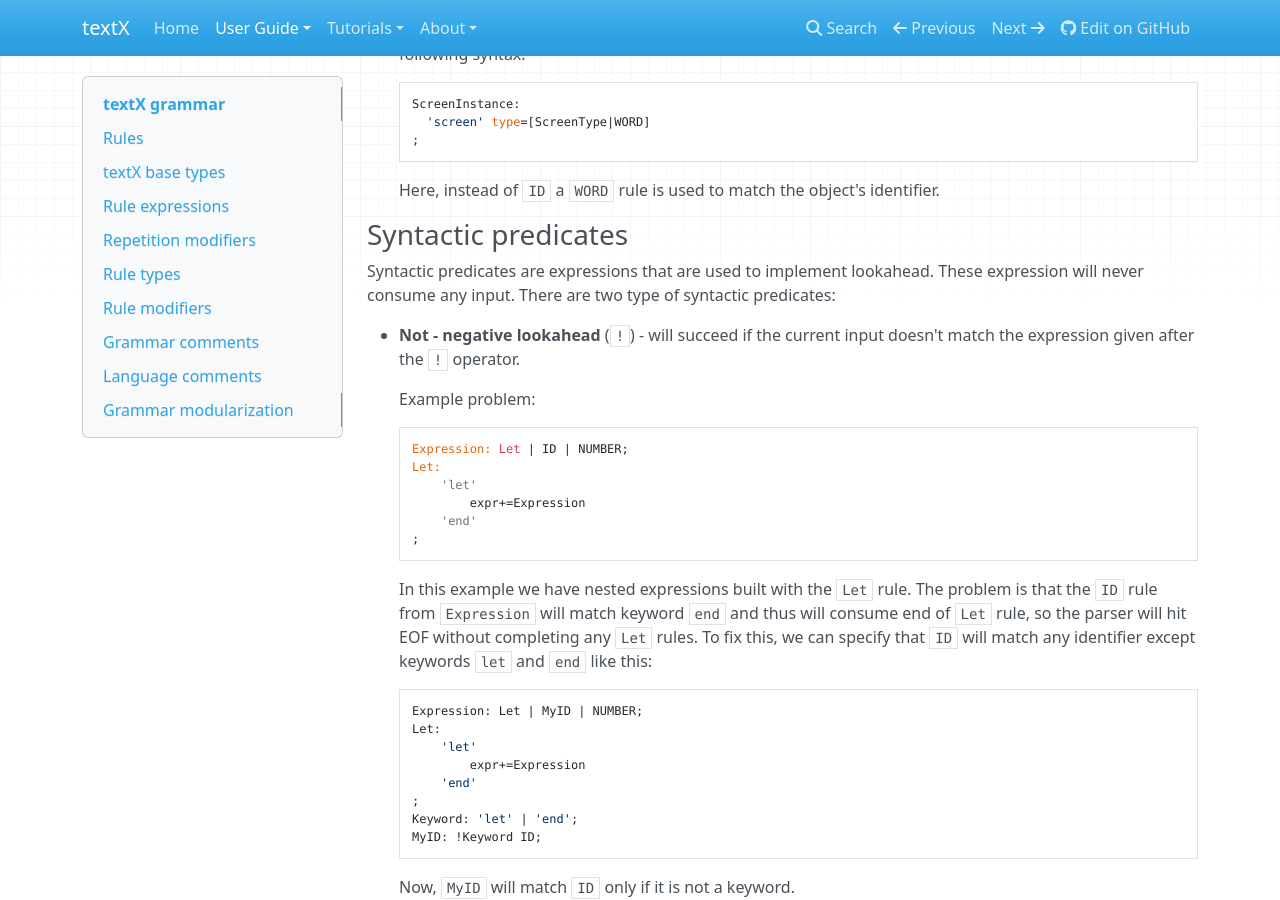
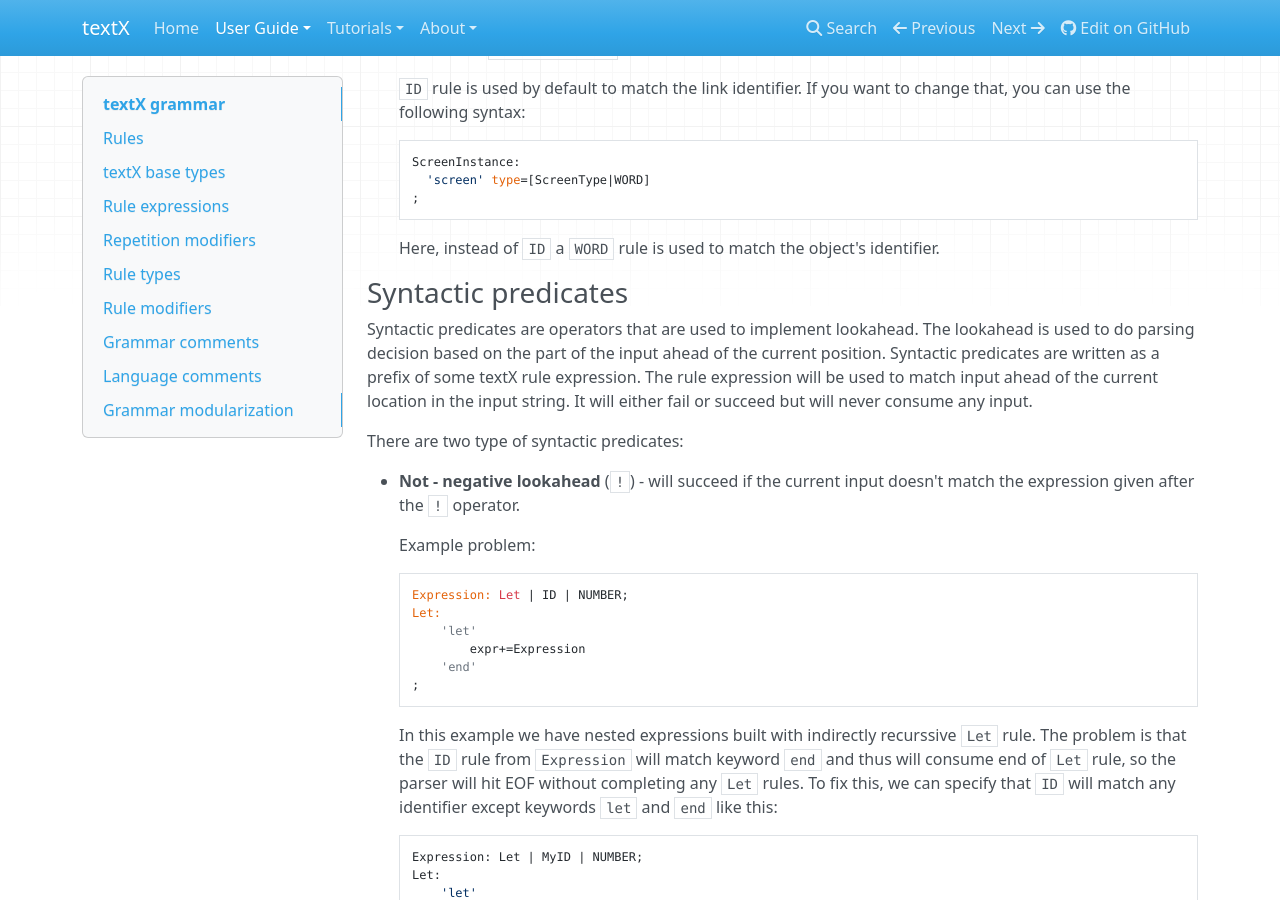
Before and after one commit to textX/textX, an MkDocs documentation site: the page built from docs/grammar.md, in a window 1280 px wide and 900 px high, scrolled down 7788 px. Built offline with MkDocs 1.6.1, drawn with Linux system fonts in a browser that asks for light colours; nearby versions of some CDN libraries; old or Windows-style settings are respelled for this version of MkDocs; some of the changed text lies outside the part shown.

Commit message:
Improvements and addition to docs.

```diff
--- a/docs/grammar.md
+++ b/docs/grammar.md
@@ -109,9 +109,13 @@
 
     Here are few example of regex matches:
 
-        /\s*/
+        /\d*/
+        /\d{3,4}-\d{3}/
         /[-\w]*\b/
         /[^}]*/
+
+  For more information on Regular Expression in Python see [Regular Expression
+  HOWTO](https://docs.python.org/3/howto/regex.html).
 
 
 ### Sequence
@@ -382,9 +386,14 @@
 
 ### Syntactic predicates
 
-Syntactic predicates are expressions that are used to implement lookahead. These
-expression will never consume any input. There are two type of syntactic
-predicates:
+Syntactic predicates are operators that are used to implement lookahead. The
+lookahead is used to do parsing decision based on the part of the input ahead
+of the current position. Syntactic predicates are written as a prefix of some
+textX rule expression. The rule expression will be used to match input ahead
+of the current location in the input string. It will either fail or succeed but
+will never consume any input.
+
+There are two type of syntactic predicates:
 
 * **Not - negative lookahead** (`!`) - will succeed if the current input doesn't
   match the expression given after the `!` operator.
@@ -398,11 +407,12 @@
             'end'
         ;
 
-    In this example we have nested expressions built with the `Let` rule. The problem
-    is that the `ID` rule from `Expression` will match keyword `end` and thus will
-    consume end of `Let` rule, so the parser will hit EOF without completing any
-    `Let` rules. To fix this, we can specify that `ID` will match any identifier
-    except keywords `let` and `end` like this:
+    In this example we have nested expressions built with indirectly recurssive
+    `Let` rule. The problem is that the `ID` rule from `Expression` will match
+    keyword `end` and thus will consume end of `Let` rule, so the parser will
+    hit EOF without completing any `Let` rules. To fix this, we can specify
+    that `ID` will match any identifier except keywords `let` and `end` like
+    this:
 
         Expression: Let | MyID | NUMBER;
         Let:
@@ -434,17 +444,17 @@
         B: a='b';
 
     Given the input string `a a a b` first two `a` chars will be matched by the
-    rule `A`, but the third `a` will be matched by the rule `AbeforeB`.
-    So, even when `AbeforeB` matches only `a` and is tried before any other match, it
-    will not succeed for the first two `a` chars because they are not followed
-    by `b`.
+    rule `A`, but the third `a` will be matched by the rule `AbeforeB`.  So,
+    even when `AbeforeB` matches only `a` and is tried before any other match,
+    it will not succeed for the first two `a` chars because they are not
+    followed by `b`.
 
 
 ### Match suppression
 
-Sometimes it is necessary to define match rules that should return only parts of
-the match. For that we use match the suppression operator (`-`) after the expression
-you want to suppress.
+Sometimes it is necessary to define match rules that should return only parts
+of the match. For that we use match the suppression operator (`-`) after the
+expression you want to suppress.
 
 For example:
 
```
